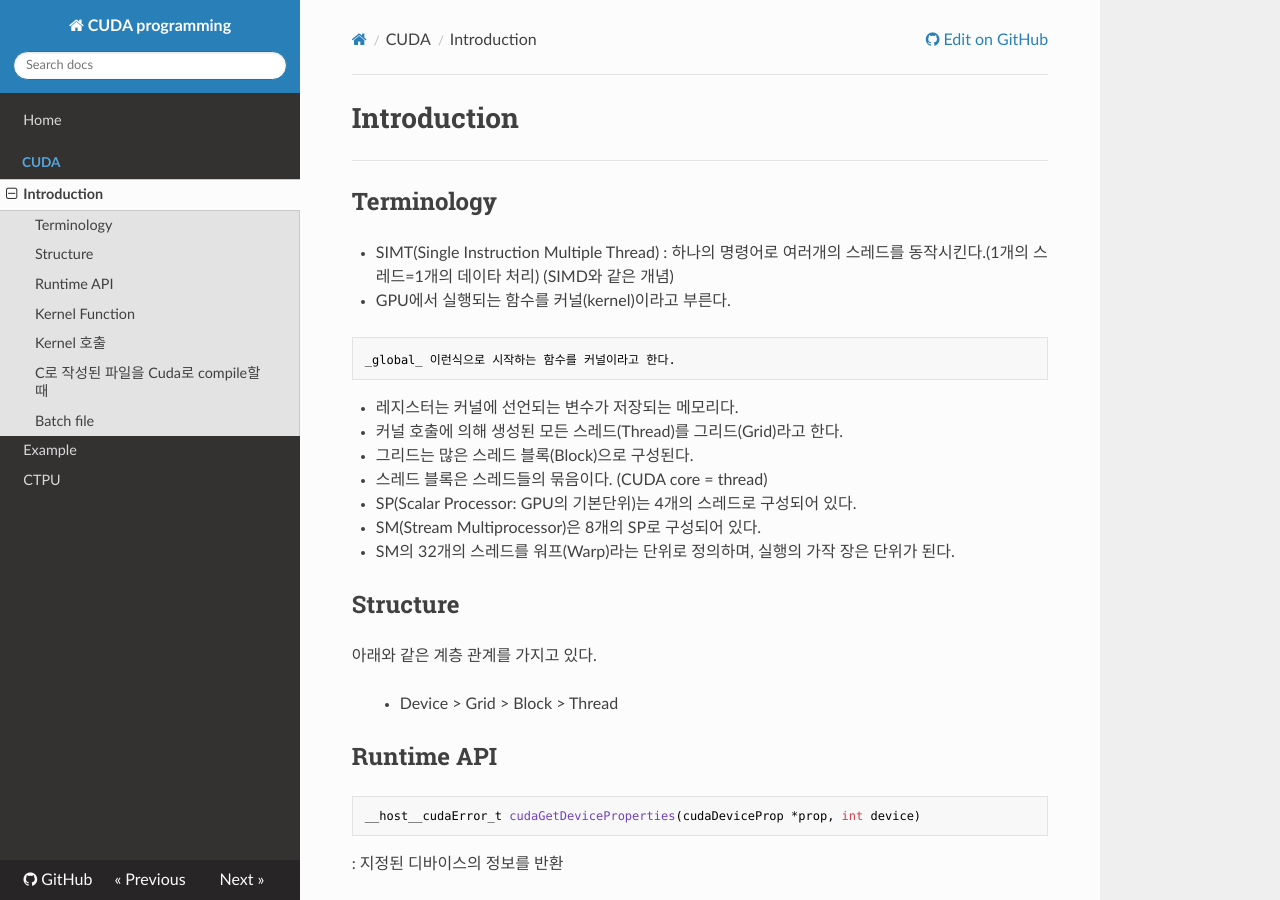
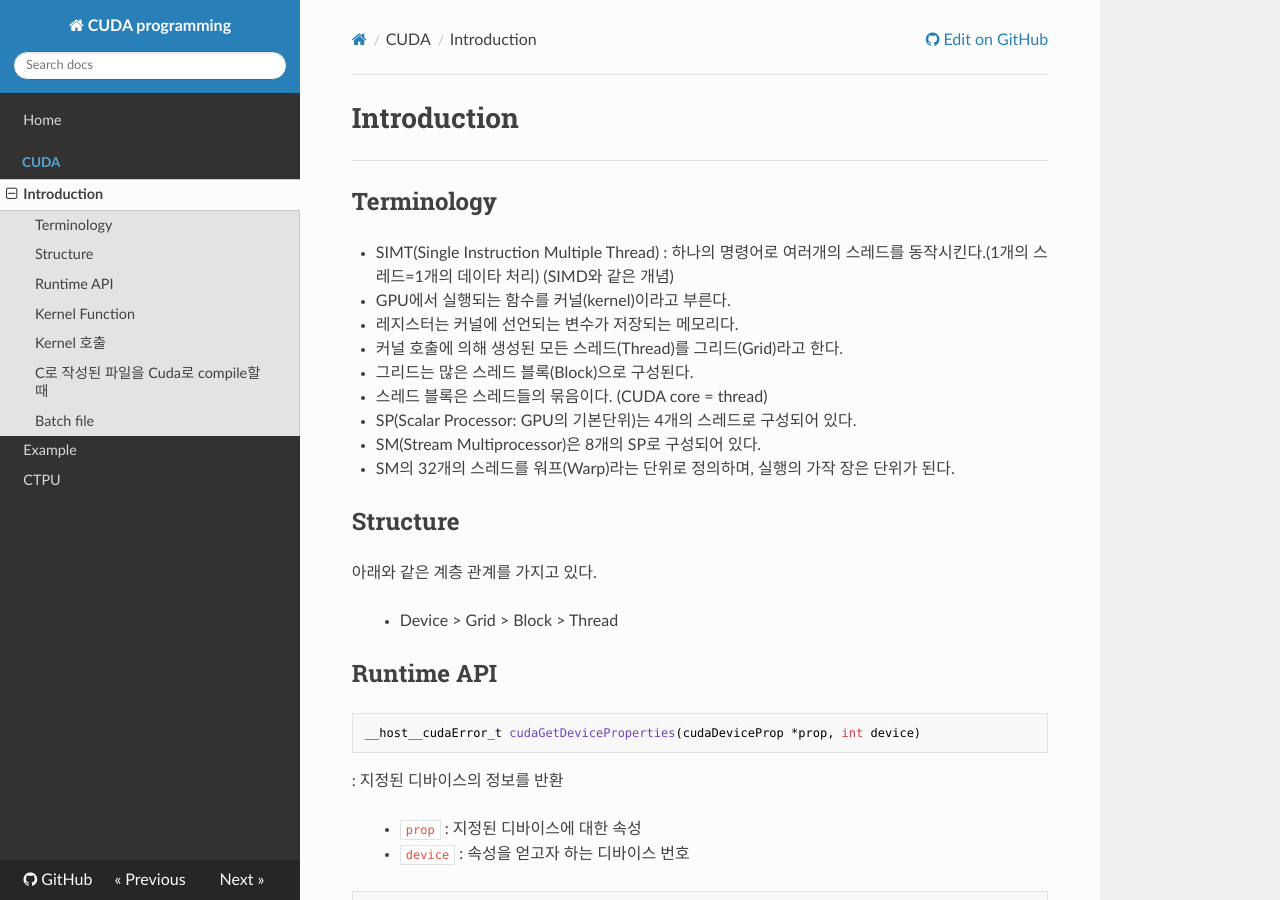
Before and after one commit to WonyoungCho/CUDA, an MkDocs documentation site: the page built from docs/CUDA_int.md, in a window 1280 px wide and 900 px high. Built offline with MkDocs 1.6.1, drawn with Linux system fonts in a browser that asks for light colours; nearby versions of some CDN libraries; old or Windows-style settings are respelled for this version of MkDocs.

Commit message:
Update CUDA_int.md

````diff
--- a/docs/CUDA_int.md
+++ b/docs/CUDA_int.md
@@ -4,9 +4,6 @@
 ## Terminology
 - SIMT(Single Instruction Multiple Thread) : 하나의 명령어로 여러개의 스레드를 동작시킨다.(1개의 스레드=1개의 데이타 처리) (SIMD와 같은 개념)
 - GPU에서 실행되는 함수를 커널(kernel)이라고 부른다.
-```
-_global_ 이런식으로 시작하는 함수를 커널이라고 한다.
-```
 - 레지스터는 커널에 선언되는 변수가 저장되는 메모리다.
 - 커널 호출에 의해 생성된 모든 스레드(Thread)를 그리드(Grid)라고 한다.
 - 그리드는 많은 스레드 블록(Block)으로 구성된다.
````
